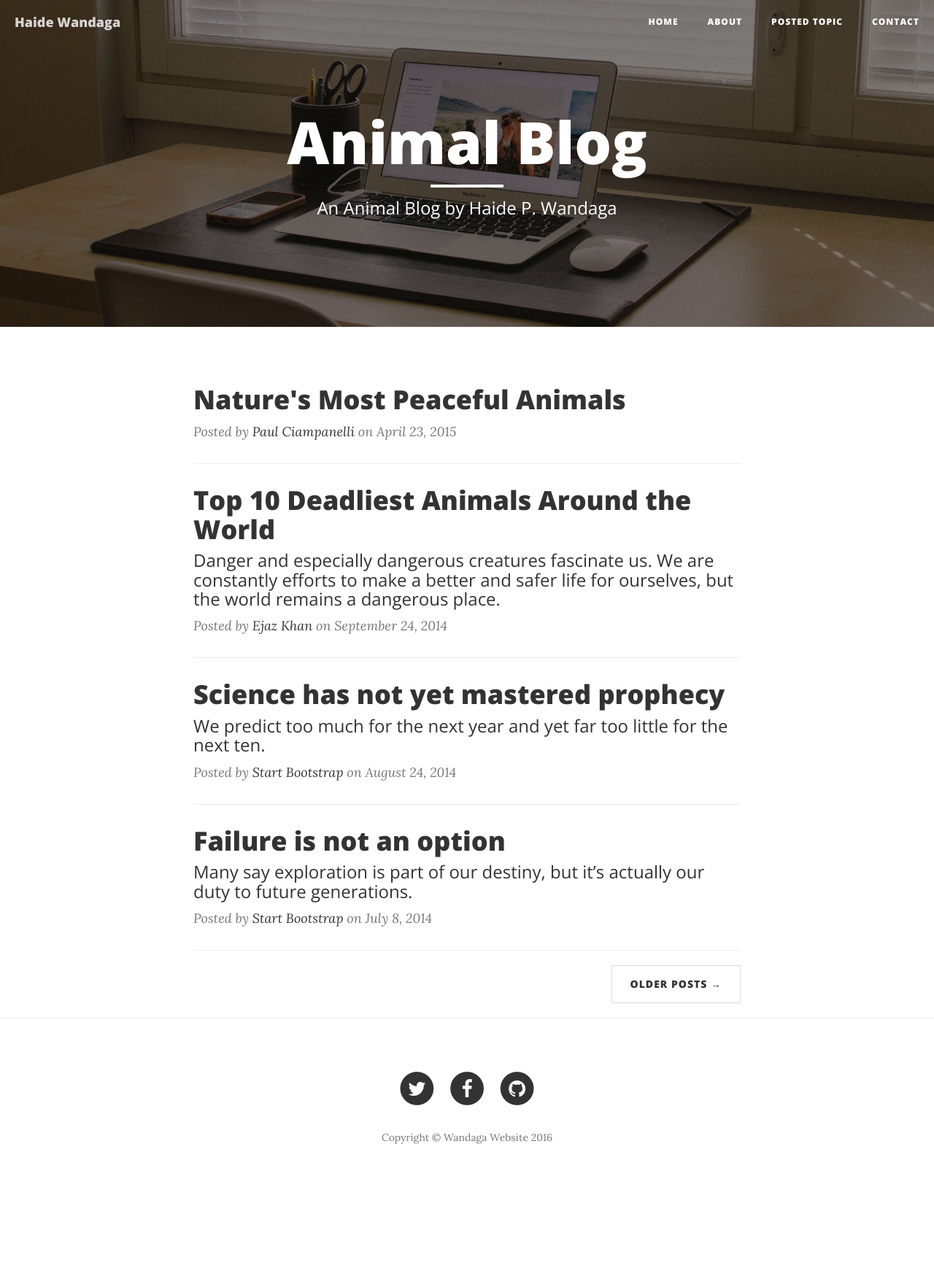
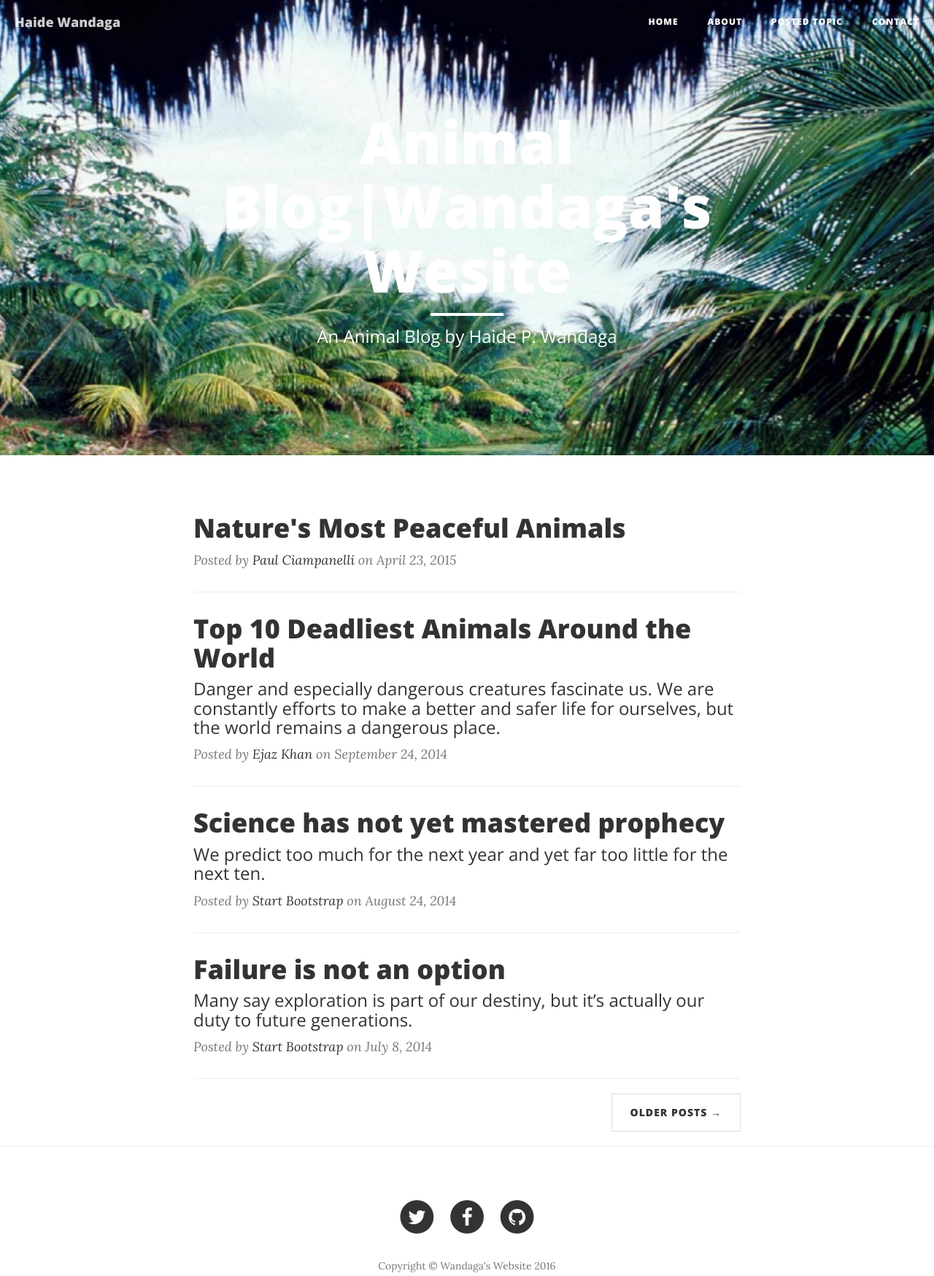
Before and after one commit to haidewandaga/blogweb.github.io, a website: page index.html in a window 1280 px wide. Shown: the whole page at 73% size. Before the commit the page ends 1635 px from the top, so only its background shows below. Drawn offline with nearby package versions, Linux system fonts and the light colour scheme.

Commit message:
Update index.html

```diff
--- a/index.html
+++ b/index.html
@@ -69,12 +69,12 @@
 
     <!-- Page Header -->
     <!-- Set your background image for this header on the line below. -->
-    <header class="intro-header" style="background-image: url('img/home-bg.jpg')">
+    <header class="intro-header" style="background-image: url('img/homepic.jpg')">
         <div class="container">
             <div class="row">
                 <div class="col-lg-8 col-lg-offset-2 col-md-10 col-md-offset-1">
                     <div class="site-heading">
-                        <h1>Animal Blog</h1>
+                        <h1>Animal Blog|Wandaga's Wesite</h1>
                         <hr class="small">
                         <span class="subheading">An Animal Blog by Haide P. Wandaga</span>
                     </div>
@@ -97,7 +97,7 @@
                 </div>
                 <hr>
                 <div class="post-preview">
-                    <a href="post.html">
+                    <a href="post1.html">
                         <h2 class="post-title">
                             Top 10 Deadliest Animals Around the World
                         </h2>
@@ -135,7 +135,7 @@
                 <!-- Pager -->
                 <ul class="pager">
                     <li class="next">
-                        <a href="#">Older Posts &rarr;</a>
+                        <a href="oldpost.html">Older Posts &rarr;</a>
                     </li>
                 </ul>
             </div>
@@ -175,7 +175,7 @@
                             </a>
                         </li>
                     </ul>
-                    <p class="copyright text-muted">Copyright &copy; Wandaga Website 2016</p>
+                    <p class="copyright text-muted">Copyright &copy; Wandaga's Website 2016</p>
                 </div>
             </div>
         </div>
```
